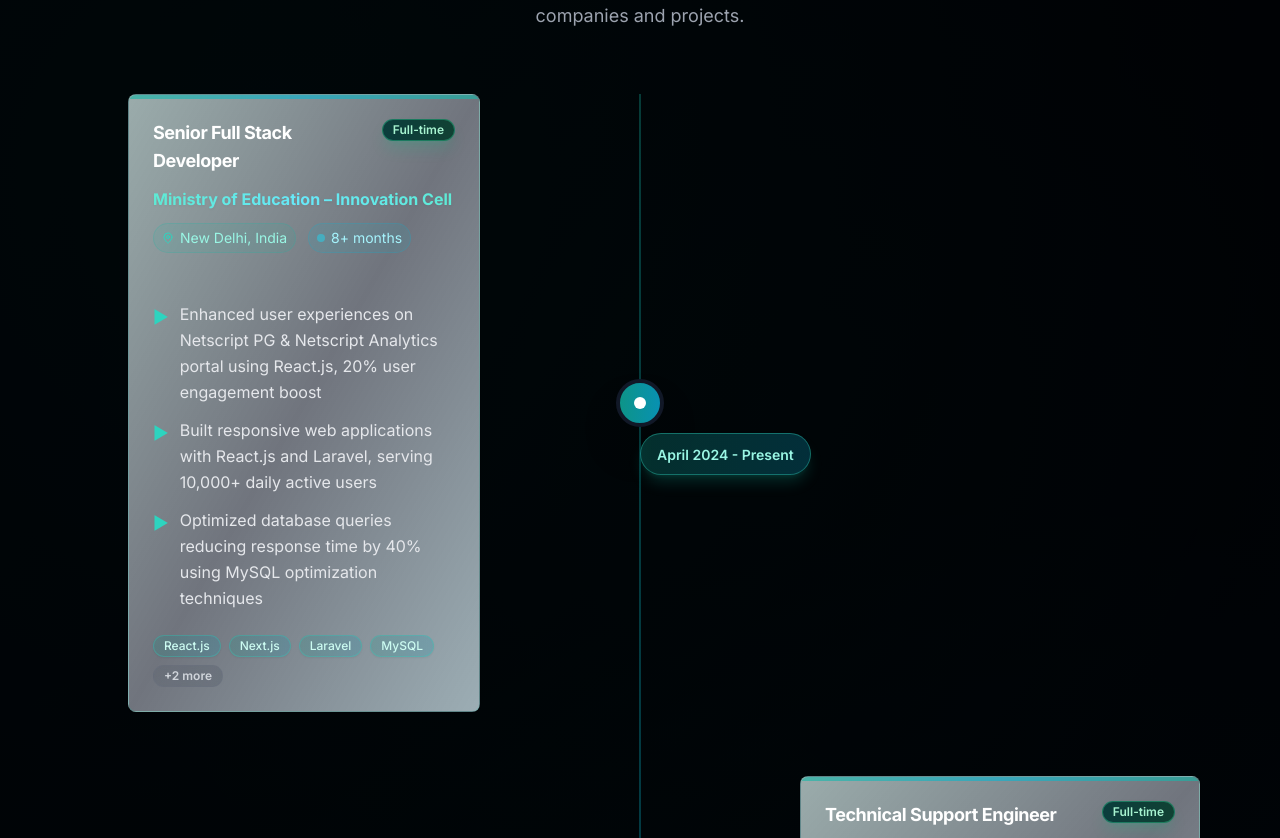
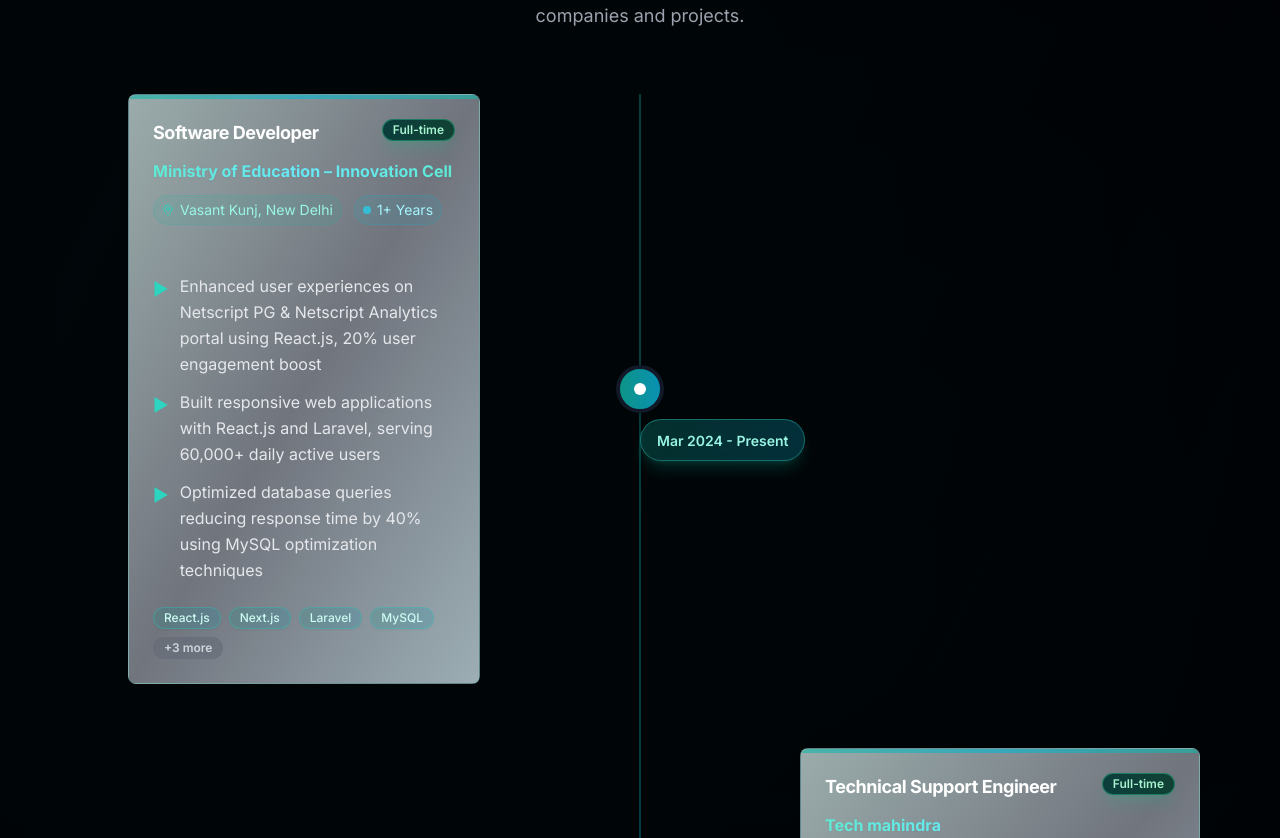
Before and after one commit to Meetsantosh7/santosh-kr-thakur, a Next.js app: page / in a window 1280 px wide. Shown: the part 1962-2800 px from the top of the page. Built offline with nearby package versions, Linux system fonts and the light colour scheme.

Commit message:
Added new features

```diff
--- /dev/null
+++ b/app/components/ClientOnly.tsx
@@ -0,0 +1,142 @@
+"use client"
+
+import { useEffect, useState } from "react"
+
+interface ClientOnlyProps {
+  children: React.ReactNode
+  fallback?: React.ReactNode
+}
+
+// Custom keyframes for animations
+const customStyles = `
+  @keyframes fadeInUp {
+    from {
+      opacity: 0;
+      transform: translateY(30px);
+    }
+    to {
+      opacity: 1;
+      transform: translateY(0);
+    }
+  }
+
+  @keyframes spin {
+    from {
+      transform: rotate(0deg);
+    }
+    to {
+      transform: rotate(360deg);
+    }
+  }
+
+  @keyframes pulse {
+    0%, 100% {
+      opacity: 1;
+    }
+    50% {
+      opacity: 0.5;
+    }
+  }
+
+  @keyframes gradient {
+    0% {
+      background-position: 0% 50%;
+    }
+    50% {
+      background-position: 100% 50%;
+    }
+    100% {
+      background-position: 0% 50%;
+    }
+  }
+
+  .animate-fadeInUp {
+    animation: fadeInUp 0.8s ease-out;
+  }
+
+  .animate-spin-slow {
+    animation: spin 3s linear infinite;
+  }
+
+  .animate-gradient {
+    background-size: 200% 200%;
+    animation: gradient 3s ease infinite;
+  }
+`
+
+export default function ClientOnly({ children, fallback }: ClientOnlyProps) {
+  const [hasMounted, setHasMounted] = useState(false)
+
+  useEffect(() => {
+    // Add custom styles to document head
+    const styleSheet = document.createElement("style")
+    styleSheet.type = "text/css"
+    styleSheet.innerText = customStyles
+    document.head.appendChild(styleSheet)
+
+    // Set mounted after a small delay to show the loader
+    const timer = setTimeout(() => {
+      setHasMounted(true)
+    }, 1500) // Show loader for 1.5 seconds
+
+    return () => {
+      clearTimeout(timer)
+      // Clean up the style sheet
+      document.head.removeChild(styleSheet)
+    }
+  }, [])
+
+  if (!hasMounted) {
+    return fallback || (
+      <div className="min-h-screen bg-gradient-to-br from-gray-900 via-black to-gray-900 text-white flex items-center justify-center relative overflow-hidden">
+        {/* Background animated elements */}
+        <div className="absolute inset-0 opacity-20">
+          <div className="absolute top-1/4 left-1/4 w-64 h-64 bg-gradient-to-r from-teal-500/20 to-cyan-500/20 rounded-full blur-3xl animate-pulse"></div>
+          <div className="absolute bottom-1/4 right-1/4 w-96 h-96 bg-gradient-to-r from-purple-500/20 to-pink-500/20 rounded-full blur-3xl animate-pulse" style={{ animationDelay: '1s' }}></div>
+        </div>
+
+        <div className="text-center z-10 animate-fadeInUp">
+          {/* Animated logo/icon */}
+          <div className="mb-8 flex justify-center">
+            <div className="relative">
+              <div className="w-20 h-20 border-4 border-t-transparent border-teal-400 rounded-full animate-spin-slow"></div>
+              <div className="absolute inset-0 w-20 h-20 border-4 border-r-transparent border-cyan-400 rounded-full animate-spin-slow" style={{ animationDirection: 'reverse', animationDuration: '2s' }}></div>
+              <div className="absolute inset-3 w-14 h-14 bg-gradient-to-r from-teal-400 to-cyan-400 rounded-full animate-pulse"></div>
+            </div>
+          </div>
+
+          {/* Name with gradient animation */}
+          <h1 className="text-5xl md:text-6xl font-bold mb-4 bg-gradient-to-r from-teal-400 via-cyan-400 to-purple-400 bg-clip-text text-transparent animate-gradient">
+            Santosh Kumar Thakur
+          </h1>
+
+          {/* Subtitle with fade animation */}
+          <p className="text-xl md:text-2xl text-gray-300 mb-8 animate-fadeInUp" style={{ animationDelay: '0.3s' }}>
+            Full Stack Developer
+          </p>
+
+          {/* Loading bar with gradient */}
+          <div className="w-64 mx-auto mb-6 animate-fadeInUp" style={{ animationDelay: '0.6s' }}>
+            <div className="h-1 bg-gray-800 rounded-full overflow-hidden">
+              <div className="h-full bg-gradient-to-r from-teal-500 via-cyan-500 to-purple-500 rounded-full animate-gradient" style={{ width: '100%' }}></div>
+            </div>
+          </div>
+
+          {/* Loading text */}
+          <p className="text-sm text-gray-400 animate-pulse">
+            Loading portfolio...
+          </p>
+
+          {/* Floating dots */}
+          <div className="flex justify-center space-x-2 mt-4">
+            <div className="w-2 h-2 bg-teal-400 rounded-full animate-bounce"></div>
+            <div className="w-2 h-2 bg-cyan-400 rounded-full animate-bounce" style={{ animationDelay: '0.1s' }}></div>
+            <div className="w-2 h-2 bg-purple-400 rounded-full animate-bounce" style={{ animationDelay: '0.2s' }}></div>
+          </div>
+        </div>
+      </div>
+    )
+  }
+
+  return <>{children}</>
+}
--- a/app/layout.tsx
+++ b/app/layout.tsx
@@ -16,7 +16,6 @@ export const metadata: Metadata = {
     description: "Passionate developer with experience in building scalable web applications",
     type: "website",
   },
-    generator: 'v0.dev'
 }
 
 export default function RootLayout({
@@ -25,8 +24,10 @@ export default function RootLayout({
   children: React.ReactNode
 }) {
   return (
-    <html lang="en" className="scroll-smooth">
-      <body className={inter.className}>{children}</body>
+    <html lang="en" className="scroll-smooth" suppressHydrationWarning>
+      <body className={inter.className} suppressHydrationWarning>
+        {children}
+      </body>
     </html>
   )
 }
--- a/app/page.tsx
+++ b/app/page.tsx
@@ -22,6 +22,7 @@ import { Badge } from "@/components/ui/badge"
 import { Input } from "@/components/ui/input"
 import { Textarea } from "@/components/ui/textarea"
 import { useState, useEffect } from "react"
+import ClientOnly from "./components/ClientOnly"
 
 const fadeInUp = {
   initial: { opacity: 0, y: 60 },
@@ -62,51 +63,79 @@ const personalInfo = {
 const experiences = [
   {
     id: 1,
-    title: "Senior Full Stack Developer",
+    title: "Software Developer",
     company: "Ministry of Education – Innovation Cell",
-    period: "April 2024 - Present",
-    duration: "8+ months",
-    location: "New Delhi, India",
+    period: "Mar 2024 - Present",
+    duration: "1+ Years",
+    location: "Vasant Kunj, New Delhi",
     type: "Full-time",
     responsibilities: [
       "Enhanced user experiences on Netscript PG & Netscript Analytics portal using React.js, 20% user engagement boost",
-      "Built responsive web applications with React.js and Laravel, serving 10,000+ daily active users",
+      "Built responsive web applications with React.js and Laravel, serving 60,000+ daily active users",
       "Optimized database queries reducing response time by 40% using MySQL optimization techniques",
       "Mentored junior developers and conducted code reviews ensuring high code quality",
     ],
-    technologies: ["React.js", "Next.js", "Laravel", "MySQL", "GitLab CI", "Docker"],
+    technologies: ["React.js", "Next.js", "Laravel", "MySQL", "GitLab ", "Php", "MYsql"],
   },
   {
     id: 2,
     title: "Technical Support Engineer",
-    company: "Zoro Mart Pvt Ltd",
-    period: "Aug 2022 - Mar 2023",
+    company: "Tech mahindra ",
+    period: "Aug 2023 - Mar 2023",
     duration: "8 months",
-    location: "Mumbai, India",
+    location: "Noida",
     type: "Full-time",
     responsibilities: [
-      "Built Full Stack Platforms using React.js integrated GraphQL with AXIOS",
-      "Implemented pixel-perfect UI designs from Figma mockups with 99% accuracy",
-      "Built reusable component libraries reducing development time by 30%",
-      "Optimized web applications for performance achieving 95+ Lighthouse scores",
+      "Provided technical support to 100+ clients daily, resolving complex software and hardware issues",
+      "Followed up on customer queries and maintained 95% customer satisfaction rate",
+      "Managed ticketing system using Jira, ensuring timely resolution of critical issues",
+      "Collaborated with development teams to escalate and resolve technical bugs",
+      "Conducted system diagnostics and troubleshooting for client applications",
+      "Created technical documentation and knowledge base articles for common issues",
+      "Monitored system performance and provided proactive maintenance recommendations",
+      "Trained new team members on support processes and troubleshooting techniques",
     ],
-    technologies: ["React.js", "GraphQL", "AXIOS", "Figma", "REST APIs", "JavaScript", "CSS3"],
+    technologies: ["Jira", "Bliss", "ServiceNow", "Remote Desktop", "Windows Server", "Linux", "SQL"],
   },
   {
     id: 3,
-    title: "Full Stack Developer",
-    company: "Freelance",
-    period: "May 2021 - Present",
-    duration: "3+ years",
-    location: "Remote",
-    type: "Freelance",
+    title: "Tech Support Engineer",
+    company: "Concentrics Pvt Ltd",
+    period: "Aug 2022 - Dec 2022",
+    duration: "5 months",
+    location: "Gurugram",
+    type: "Full-time",
     responsibilities: [
-      "Developed 10+ custom web applications for various clients across different industries",
-      "Built e-commerce platforms, portfolio websites, and business management systems",
-      "Collaborated with clients to understand requirements and deliver solutions within deadlines",
-      "Maintained long-term client relationships with 95% client satisfaction rate",
+      "Provided remote technical support to clients across different time zones",
+      "Troubleshot software installations, configurations, and compatibility issues",
+      "Assisted clients with network connectivity and security setup problems",
+      "Resolved hardware malfunctions and provided replacement recommendations",
+      "Documented technical issues and solutions in company knowledge base",
+      "Conducted remote screen sharing sessions for hands-on problem resolution",
+      "Managed support ticket queue and prioritized based on severity levels",
+      "Provided technical training to end-users on software applications",
     ],
-    technologies: ["React.js", "Node.js", "Laravel", "PHP", "MySQL", "JavaScript", "CSS3"],
+    technologies: ["TeamViewer", "Remote Desktop", "Windows", "MacOS", "Office 365", "VPN", "Antivirus"],
+  },
+  {
+    id: 4,
+    title: "Data Analyst Intern",
+    company: "The QED Group Pvt. Ltd., New Delhi",
+    period: "Jan 2019 - Jun 2019",
+    duration: "5 months",
+    location: "Green Park, New Delhi",
+    type: "Internship",
+    responsibilities: [
+      "Analyzed large datasets using Excel and Python to identify business trends and patterns",
+      "Created comprehensive reports and visualizations using Power BI and Tableau",
+      "Cleaned and preprocessed raw data to ensure accuracy and consistency",
+      "Collaborated with senior analysts to develop data-driven insights for business decisions",
+      "Performed statistical analysis and hypothesis testing on customer behavior data",
+      "Automated data collection processes using Python scripts and SQL queries",
+      "Presented findings to stakeholders through interactive dashboards and presentations",
+      "Maintained data integrity and implemented quality control measures",
+    ],
+    technologies: ["Python", "SQL", "Excel", "Power BI", "Tableau", "Pandas", "NumPy", "MySQL"],
   },
 ]
 
@@ -271,7 +300,7 @@ const navigationItems = [
   { name: "Contact", id: "contact" },
 ]
 
-export default function Portfolio() {
+function PortfolioContent() {
   const [activeSection, setActiveSection] = useState("home")
   const [isMenuOpen, setIsMenuOpen] = useState(false)
   const [formData, setFormData] = useState({
@@ -288,15 +317,14 @@ export default function Portfolio() {
   const scrollToSection = (sectionId: string) => {
     setActiveSection(sectionId)
     setIsMenuOpen(false)
-    if (typeof window !== 'undefined') {
-      document.getElementById(sectionId)?.scrollIntoView({ behavior: "smooth" })
+    const element = document.getElementById(sectionId)
+    if (element) {
+      element.scrollIntoView({ behavior: "smooth" })
     }
   }
 
   // Intersection Observer for active section
   useEffect(() => {
-    if (typeof window === 'undefined') return
-
     const observer = new IntersectionObserver(
       (entries) => {
         entries.forEach((entry) => {
@@ -317,7 +345,7 @@ export default function Portfolio() {
   }, [])
 
   return (
-    <div className="min-h-screen bg-black text-white relative overflow-x-hidden">
+    <div className="min-h-screen bg-black text-white relative overflow-x-hidden" suppressHydrationWarning>
       {/* Geometric Background Pattern */}
       <div className="fixed inset-0 opacity-30">
         <div className="absolute inset-0 bg-gradient-to-br from-teal-900/20 via-transparent to-cyan-900/20" />
@@ -1260,3 +1288,11 @@ export default function Portfolio() {
     </div>
   )
 }
+
+export default function Portfolio() {
+  return (
+    <ClientOnly>
+      <PortfolioContent />
+    </ClientOnly>
+  )
+}
```
